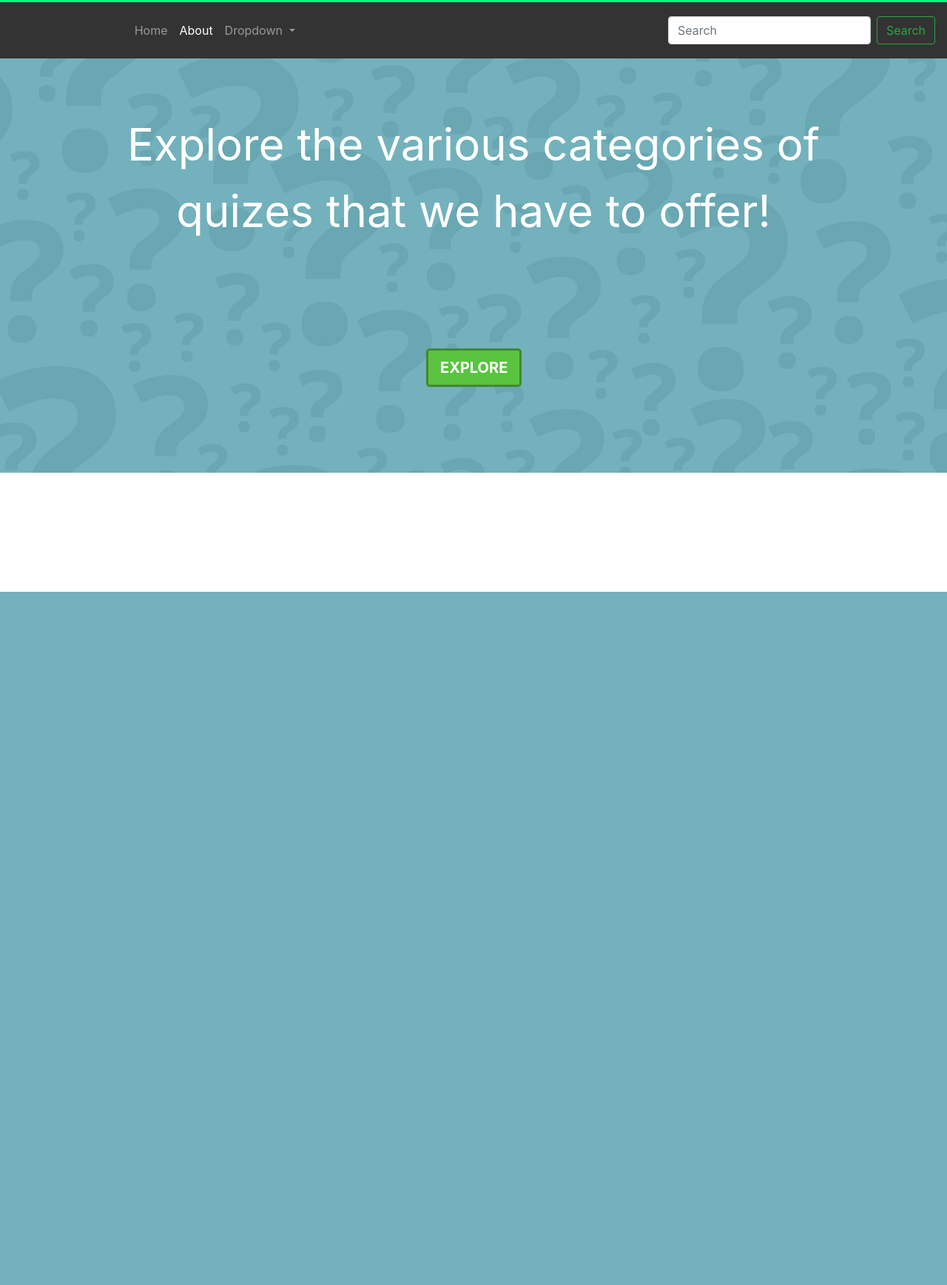
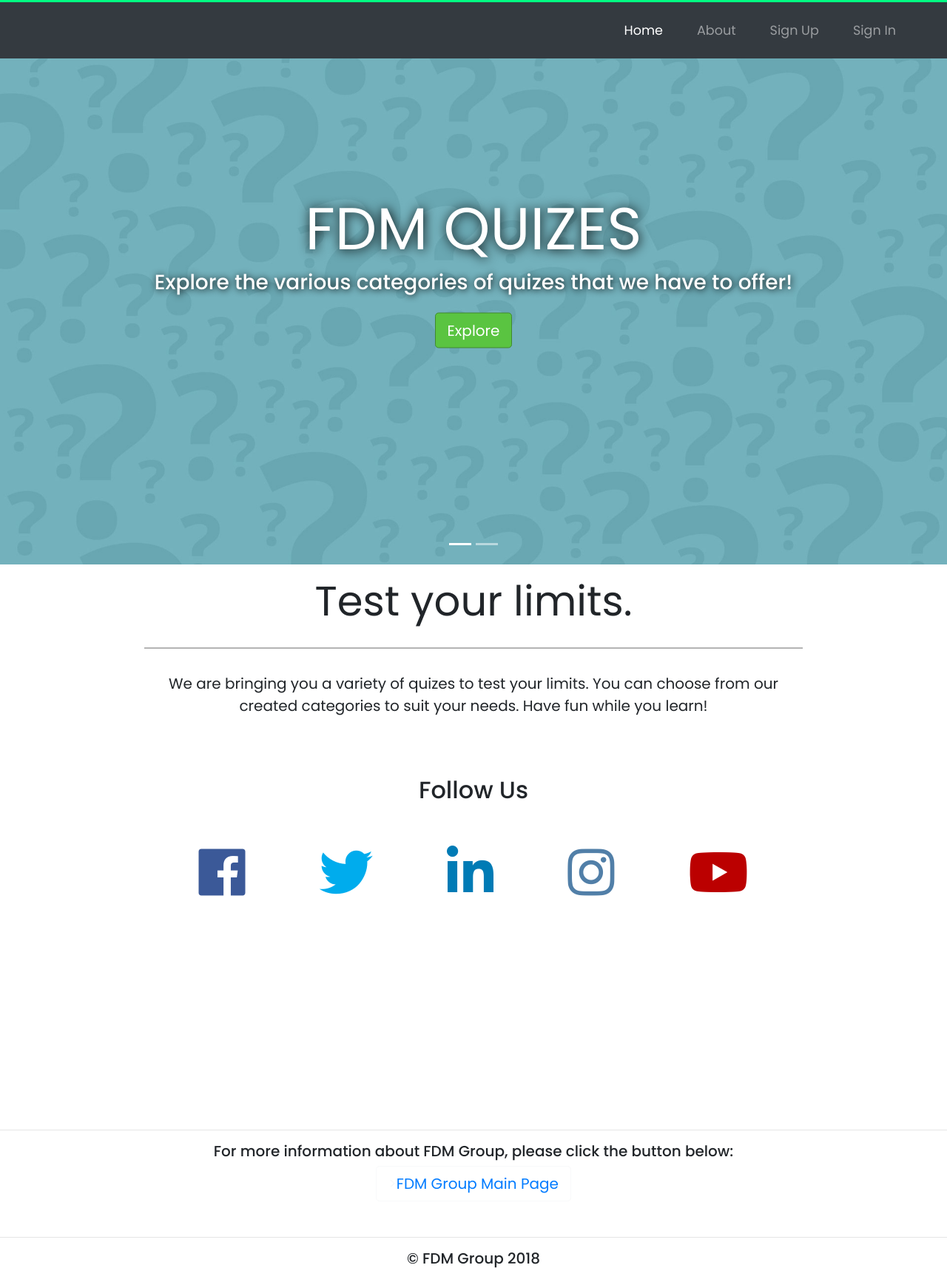
Before and after one commit to adamdon/MobileWebQuiz, a PHP site: page /html/About.html in a window 1280 px wide. Shown: the whole page at 74% size. Before the commit the page ends 800 px from the top, so only its background shows below. Run offline with PHP 8.4, Linux system fonts and the light colour scheme; some libraries are stand-ins or nearby versions; some web fonts are replaced.

Commit message:
basic homepage

```diff
--- a/htmls/css/styles.css
+++ b/htmls/css/styles.css
@@ -1,3 +1,121 @@
+@import url('https://fonts.googleapis.com/css?family=Poppins:400,500,700');
+
+
+/*
+Extra small (xs) devices (portrait phones, less than 576px)
+No media query since this is the default in Bootstrap
+
+Small (sm) devices (landscape phones, 576px and up)
+@media (min-width: 576px) { ... }
+
+Medium (md) devices (tablets, 768px and up)
+@media (min-width: 768px) { ... }
+
+Large (lg) devices (desktops, 992px and up)
+@media (min-width: 992px) { ... }
+
+Extra (xl) large devices (large desktops, 1200px and up)
+@media (min-width: 1200px) { ... }
+*/
+
+
+
+html, body {
+	height: 100%;
+	width: 100%;
+	font-family: 'Poppins', sans-serif !important;
+	color: #222;
+}
+
+.navbar{
+	padding: .8rem;
+}
+
+.navbar-nav li {
+	padding-right: 30px;
+}
+
+.nav-link {
+	font-size: 1.1em !important;
+}
+
+.carousel-inner img {
+	width: 100%;
+	height: 100%;
+}
+
+.carousel-caption {
+	position: absolute;
+	top: 50%;
+	transform: translateY(-50%);
+}
+
+.carousel-caption h1 {
+	font-size: 500%;
+	text-transform: uppercase;
+	text-shadow: 1px 1px 15px #000;
+}
+
+.carousel-caption h3 {
+	font-size: 200%
+	font-weight: 500;
+	text-shadow: 1px 1px 10px #000;
+	padding-bottom: 1rem;
+}
+
+.carousel-caption .btn-primary,
+.btn-primary:active,
+.btn-primary:visited,
+.btn-primary:focus {
+    background-color: #5ac441 !important;
+    border: 1px solid #40892f !important;
+}
+
+.carousel-caption .btn-primary:hover {
+	background-color: #40892f !important;
+}
+
+.padding {
+	padding-bottom: 2rem;
+}
+
+.welcome {
+	width: 75% !important;
+	margin: 0 auto !important;
+}
+
+.welcome hr {
+	border-top: 2px solid #b4b4b4;
+	width: 95%;
+	margin-top: .3rem;
+	margin-bottom: 1rem;
+}
+
+.social a {
+	font-size: 4.5em;
+	padding: 3rem;
+}
+
+.fa-facebook {
+	color: #3b5998;
+}
+
+.fa-twitter {
+	color: #00aced;
+}
+
+.fa-instagram {
+	color: #517fa8;
+}
+
+.fa-youtube {
+	color: #bb0000;
+}
+
+.fa-linkedin-in {
+	color: #007bb5;
+}
+
 body {
 	background-color: #e0e0e0;
 	padding: 0px;
@@ -18,41 +136,76 @@ body {
 	height: 50px;
 }
 
-.navlog img {
+.navigation-main .navbar-brand img {
 	height: 50px !important;
-}
-
-.interactive-header{
-	background: url(../images/quizhead.jpg);
-	background-position: center center;
-	background-repeat: repeat;
-	background-attachment: fixed;
-	background-size: cover;
-	position: absolute;
-	height: 70%;
-	width: 100%;
 }
 
 .top-header {
 	padding-top: 71px;
-	font-size: 60px;
+	font-size: 40px;
 	color: #fff;
 	text-align: center;
 
+}
 
-}
-.hdrbtn > .btn-primary {
-	background-color: #5ac441;
-	border: 3px solid #40892f;
-	position: absolute !important;
-	font-weight: 700;
-	top: 70%;
-	left: 45%;
-}
 /*
 .interactive-header .col-sm button {
 	background-color: #5ac441;
 	border: 3px solid #40892f;
 	top: 10%;
 }
+
 */
+/*---Media Queries --*/
+@media (max-width: 992px) {
+
+  }
+@media (max-width: 768px) {
+
+}
+@media (max-width: 576px) {
+
+}
+
+
+/*---Firefox Bug Fix --*/
+.carousel-item {
+  transition: -webkit-transform 0.5s ease;
+  transition: transform 0.5s ease;
+  transition: transform 0.5s ease, -webkit-transform 0.5s ease;
+  -webkit-backface-visibility: visible;
+  backface-visibility: visible;
+}
+/*--- Fixed Background Image --*/
+figure {
+  position: relative;
+  width: 100%;
+  height: 60%;
+  margin: 0!important;
+}
+.fixed-wrap {
+  clip: rect(0, auto, auto, 0);
+  position: absolute;
+  top: 0;
+  left: 0;
+  width: 100%;
+  height: 100%;
+}
+#fixed {
+  background-image: url('img/mac.png');
+  position: fixed;
+  display: block;
+  top: 0;
+  left: 0;
+  width: 100%;
+  height: 100%;
+  background-size: cover;
+  background-position: center center;
+  -webkit-transform: translateZ(0);
+          transform: translateZ(0);
+  will-change: transform;
+}
+/*--- Bootstrap Padding Fix --*/
+[class*="col-"] {
+    padding: 1rem;
+}
--- a/htmls/html/About.html
+++ b/htmls/html/About.html
@@ -1,4 +1,5 @@
 <!DOCTYPE html>
+<html lang="en">
 <html>
 <head>
 	<meta charset='utf8'/>
@@ -15,53 +16,98 @@
 	<div class="header-line">
 	</div>
 		<div class="navigation-main">
-			<nav class="navbar navbar-expand-lg navbar-dark bg-dark">
-				<div class="navlog">
+			<nav class="navbar navbar-expand-md navbar-dark bg-dark sticky-top">
+				<div class="container-fluid">
 			  		<a class="navbar-brand" href="Home.html"> <img src="../images/fdm-logo.gif" class="nav-log" alt="FDM Logo"></a>
-				</div>
-			  <button class="navbar-toggler" type="button" data-toggle="collapse" data-target="#navbarSupportedContent" aria-controls="navbarSupportedContent" aria-expanded="false" aria-label="Toggle navigation">
+			  		<button class="navbar-toggler" type="button" data-toggle="collapse" data-target="#navbarResponsive">
 			  			<span class="navbar-toggler-icon"></span>
 			  		</button>
-
-			  <div class="collapse navbar-collapse" id="navbarSupportedContent">
-			    <ul class="navbar-nav mr-auto">
+			  		<div class="collapse navbar-collapse" id="navbarResponsive">
+			  			<ul class="navbar-nav ml-auto">
+			  				<li class="nav-item active">
+			  					<a class="nav-link" href="#">Home</a>
+			  				</li>
 			  				<li class="nav-item">
-			        <a class="nav-link" href="Home.html">Home</a>
+			  					<a class="nav-link" href="#">About</a>
 			  				</li>
-			      <li class="nav-item active">
-			        <a class="nav-link" href="About.html">About<span class="sr-only">(current)</span></a>
+			  				<li class="nav-item">
+			  					<a class="nav-link" href="#">Sign Up</a>
 			  				</li>
-			      <li class="nav-item dropdown">
-			        <a class="nav-link dropdown-toggle" href="#" id="navbarDropdown" role="button" data-toggle="dropdown" aria-haspopup="true" aria-expanded="false">
-			          Dropdown
-			        </a>
-			        <div class="dropdown-menu" aria-labelledby="navbarDropdown">
-			          <a class="dropdown-item" href="#">Action</a>
-			          <a class="dropdown-item" href="#">Another action</a>
-			          <div class="dropdown-divider"></div>
-			          <a class="dropdown-item" href="#">Something else here</a>
-			        </div>
+			  				<li class="nav-item">
+			  					<a class="nav-link" href="#">Sign In</a>
 			  				</li>
 			  			</ul>
-			    <form class="form-inline my-2 my-lg-0">
-			      <input class="form-control mr-sm-2" type="search" placeholder="Search" aria-label="Search">
-			      <button class="btn btn-outline-success my-2 my-sm-0" type="submit">Search</button>
-			    </form>
+			  		</div>
 				</div>
 			</nav>
-			<div class="interactive-header">
-				<div class="container">
-					<div class="row">
-						<div class="col-sm">
-				      		<p class="top-header">Explore the various categories of quizes that we have to offer!</p>
+		</div>
+
+		<div id="slides" class="carousel slide" data-ride="carousel">
+			<ul class="carousel-indicators">
+				<li data-target="#slides" data-slide-to="0" class="active"></li>
+				<li data-target="#slides" data-slide-to="1"></li>
+			</ul>
+			<div class="carousel-inner">
+				<div class="carousel-item active">
+					<img src="../images/quizhead.jpg">
+					<div class="carousel-caption">
+						<h1 class="display-2">FDM Quizes</h1>
+						<h3>Explore the various categories of quizes that we have to offer!</h3>
+						<button type="button" class="btn btn-primary btn-lg">Explore</button>
+					</div>
+				</div>
+				<div class="carousel-item">
+					<img src="../images/hdrs.jpg">
+					<div class="carousel-caption">
+						<h1 class="display-2">FDM Quizes</h1>
+						<h3>Explore the various categories of quizes that we have to offer!</h3>
+						<button type="button" class="btn btn-primary btn-lg">Explore</button>
+					</div>
+				</div>
 			</div>
 		</div>
 
+		<div class="container-fluid padding">
+			<div class="row welcome text-center">
+				<div class="col-12">
+					<h1 class="display-4">Test your limits.</h1>
 				</div>
-					<div class="hdrbtn">
-		      			<button type="button" class="btn btn-primary btn-lg">EXPLORE</button>
+				<hr>
+				<div class="col-12">
+					<p class="lead">We are bringing you a variety of quizes to test your limits. You can choose from our created categories to suit your needs. Have fun while you learn!</p>
 				</div>
 			</div>
 		</div>
+
+		<div class="container-fluid padding">
+			<div class="row text-center padding">
+				<div class="col-12">
+					<h2>Follow Us</h2>
+				</div>
+				<div class="col-12 social padding">
+					<a href="https://www.facebook.com/FDMGroup/"><i class="fab fa-facebook"></i></a>
+					<a href="hhttps://twitter.com/FDMGroup"><i class="fab fa-twitter"></i></a>
+					<a href="https://www.linkedin.com/company/fdm-group"><i class="fab fa-linkedin-in"></i></a>
+					<a href="https://www.instagram.com/fdm_group/"><i class="fab fa-instagram"></i></a>
+					<a href="https://www.youtube.com/user/FDMGroupVideos"><i class="fab fa-youtube"></i></a>
+				</div>
+			</div>
+		</div>
+
+		<footer>
+			<div class="row text-center">
+				<div class="col-md-12">
+					<img src="../images/fdm-logo.gif" class="nav-log" alt="FDM Logo">
+					<hr class="light">
+					<h5>For more information about FDM Group, please click the button below:</h5>
+					<button type="button" class="btn btn-outline-light btn-lg">><a href="https://www.fdmgroup.com/">FDM Group Main Page</a></button>
+				</div>
+				<div class="col-12">
+					<hr class="light">
+					<h5>&copy; FDM Group 2018</h5>
+				</div>
+			</div>
+		</footer>
+
 </body>
 </html>
--- a/htmls/html/Home.html
+++ b/htmls/html/Home.html
@@ -8,6 +8,7 @@
 	<script src="https://cdnjs.cloudflare.com/ajax/libs/popper.js/1.14.6/umd/popper.min.js" integrity="sha384-wHAiFfRlMFy6i5SRaxvfOCifBUQy1xHdJ/yoi7FRNXMRBu5WHdZYu1hA6ZOblgut" crossorigin="anonymous"></script>
 	<script src="https://stackpath.bootstrapcdn.com/bootstrap/4.2.1/js/bootstrap.min.js" integrity="sha384-B0UglyR+jN6CkvvICOB2joaf5I4l3gm9GU6Hc1og6Ls7i6U/mkkaduKaBhlAXv9k" crossorigin="anonymous"></script>
 	<link rel="stylesheet" href="https://use.fontawesome.com/releases/v5.7.1/css/all.css" integrity="sha384-fnmOCqbTlWIlj8LyTjo7mOUStjsKC4pOpQbqyi7RrhN7udi9RwhKkMHpvLbHG9Sr" crossorigin="anonymous"/>
+	<meta name="viewport" content="width=device-width, initial-scale=1, shrink-to-fit=no">
 	<title>Home | FDM Quizes</title>
 </head>
 <body>
```
Also changed, not shown: htmls/images/background image.jpg (added), htmls/images/login1.jpg (added). Lines whose indentation alone changed are shown as unchanged.
